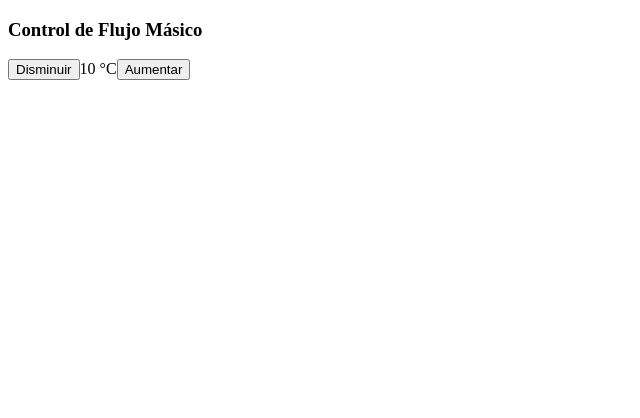
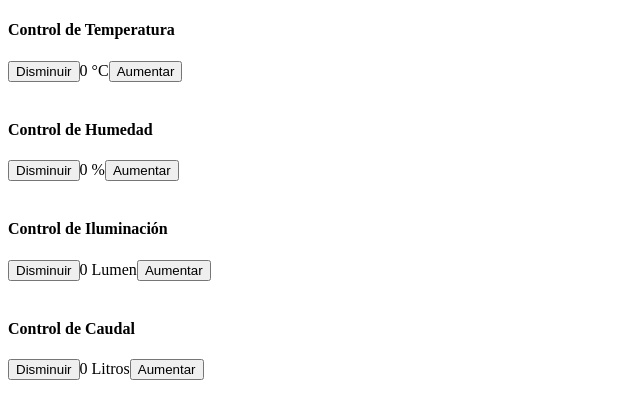
Before and after one commit to Ronaji2020/webdev_eml, a Nuxt app: page / in a window 1280 px wide. Shown: the top 418 px of the page, without its empty margins (0-640 px from the left). Built offline with nearby package versions, Linux system fonts and the light colour scheme.

Commit message:
65 components

```diff
--- /dev/null
+++ b/components/VariableControl.vue
@@ -0,0 +1,23 @@
+<template>
+  <div>
+    <h4>Control de {{titulo}}</h4>
+    <button @click="valor--">Disminuir</button>
+    <span>{{ valor }}</span><span> {{unidad}}</span>
+    <button @click="valor++">Aumentar</button>
+    <br /><br />
+  </div>
+</template>
+
+<script>
+export default {
+    props:["titulo","unidad"],
+    data(){
+        return{
+            valor: 0
+        }
+    }
+};
+</script>
+
+<style>
+</style>
--- a/pages/index.vue
+++ b/pages/index.vue
@@ -1,19 +1,24 @@
 <template>
 
 <div>
-  <h3>Control de Flujo Másico</h3>
-    <button @click="temperatura--">Disminuir</button>
-    <span>{{temperatura}}</span><span> °C</span>
-    <button @click="temperatura++">Aumentar</button>
-  </div>
+  <variable-control titulo="Temperatura" unidad=" °C"></variable-control>
+  <variable-control titulo="Humedad" unidad=" %"></variable-control>
+  <variable-control titulo="Iluminación" unidad=" Lumen"></variable-control>
+  <variable-control titulo="Caudal" unidad=" Litros"></variable-control>
+
+</div>
 </template>
 
 <script>
+  import VariableControl from '~/components/VariableControl.vue'
   export default {
+  components: { VariableControl },
     data(){
       return {
         temperatura: 10,
         humedad: 0,
+        iluminacion: 0,
+
       }
     }
   }
```
